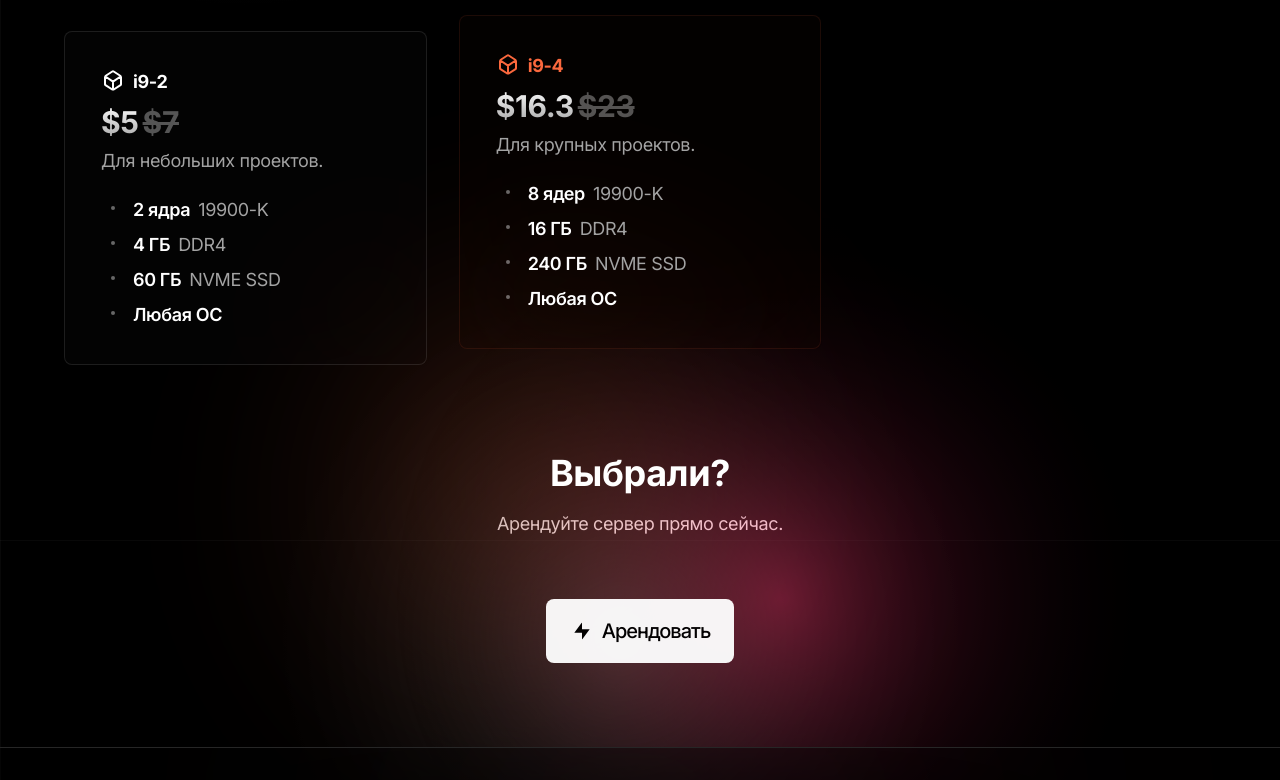
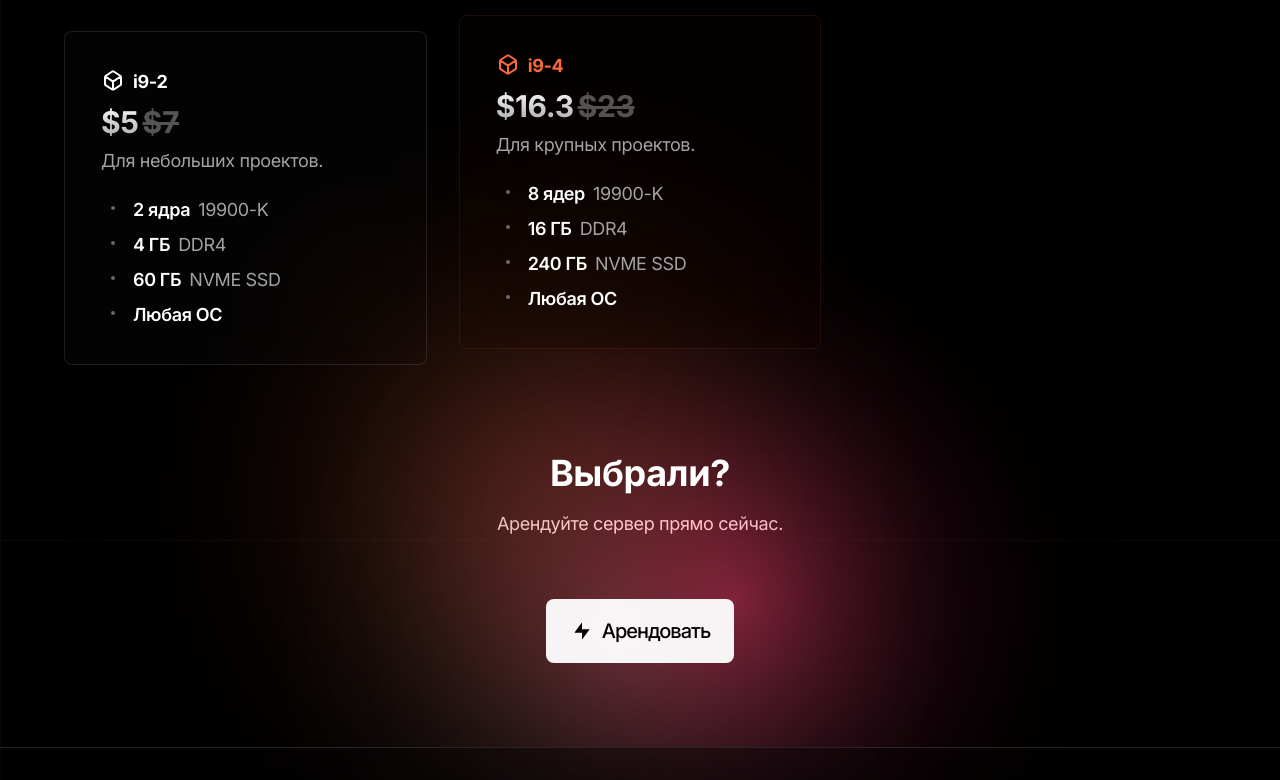
Before and after one commit to ncor/saltucloud-landing, a Next.js app: page / in a window 1280 px wide. Shown: the part 1060-1840 px from the top of the page. Built offline with nearby package versions, Linux system fonts and the light colour scheme.

Commit message:
fix: highlight opacity

```diff
--- a/components/common/Highlight.tsx
+++ b/components/common/Highlight.tsx
@@ -20,7 +20,7 @@ export type HighlightProps = {
 
 export default function Highlight({ color, className }: HighlightProps) {
     return <div className={
-        `absolute w-[775px] h-[775px] ${className} opacity-[0.2] -z-10`
+        `${className} absolute w-[775px] h-[775px] opacity-[0.2] -z-10`
     }>
         <Image src={ highlightImages[color] } alt="" fill/>
     </div>
--- a/components/sections/Offer.tsx
+++ b/components/sections/Offer.tsx
@@ -16,8 +16,8 @@ export default function Offer() {
             </div>
             <div className="relative self-center">
                 <Highlight color="white" className="w-[250px] h-[250px] top-[60%] left-[40%] -translate-x-1/2 -translate-y-1/2"/>
-                <Highlight color="peach" className="w-[175px] h-[175px] -top-[100px] left-0 -translate-x-1/2 -translate-y-1/2 opacity-[0.3] blur-[85px]"/>
-                <Highlight color="magenta" className="top-0 left-[125%] -translate-x-1/2 -translate-y-1/2 opacity-[0.4]"/>
+                <Highlight color="peach" className="w-[175px] h-[175px] -top-[100px] left-0 -translate-x-1/2 -translate-y-1/2 opacity-[45%] blur-[85px]"/>
+                <Highlight color="magenta" className="top-0 left-full -translate-x-1/2 -translate-y-1/2 opacity-[45%]"/>
                 <Button text="Арендовать" icon={ <ActionIcon/> } url="/#contacts" local className="animate-pulse"/>
             </div>
         </div>
```
